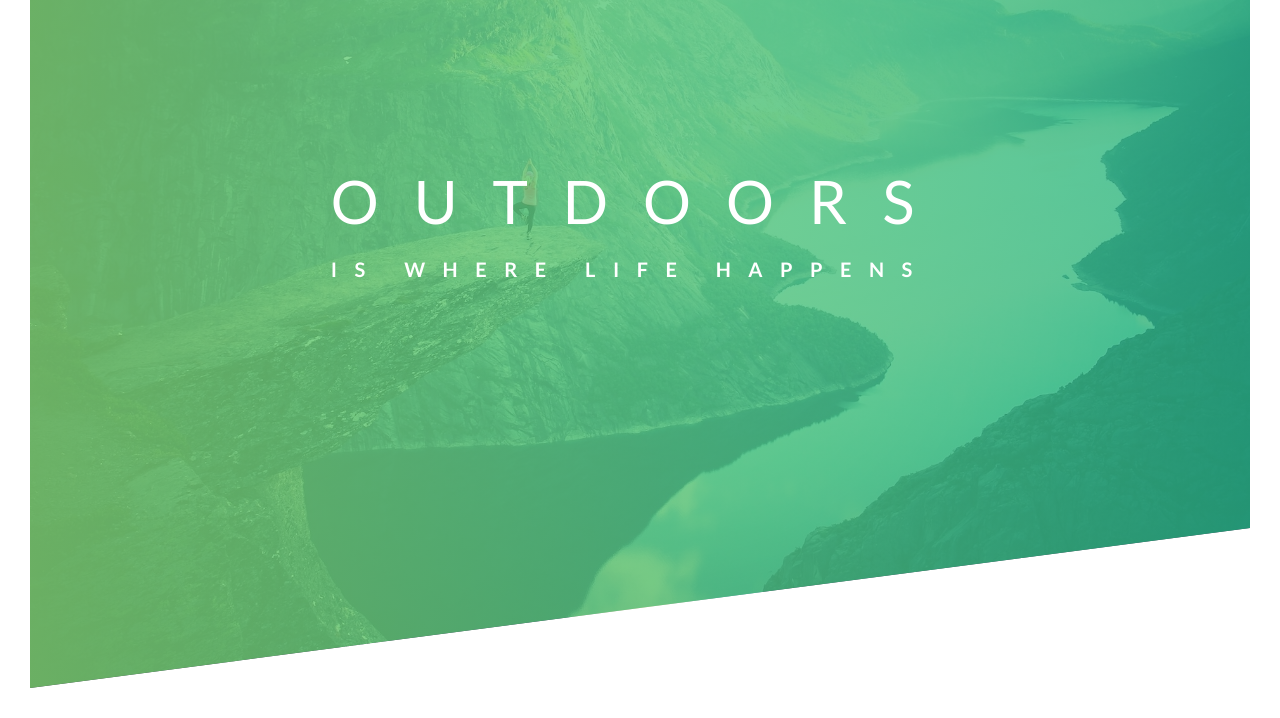
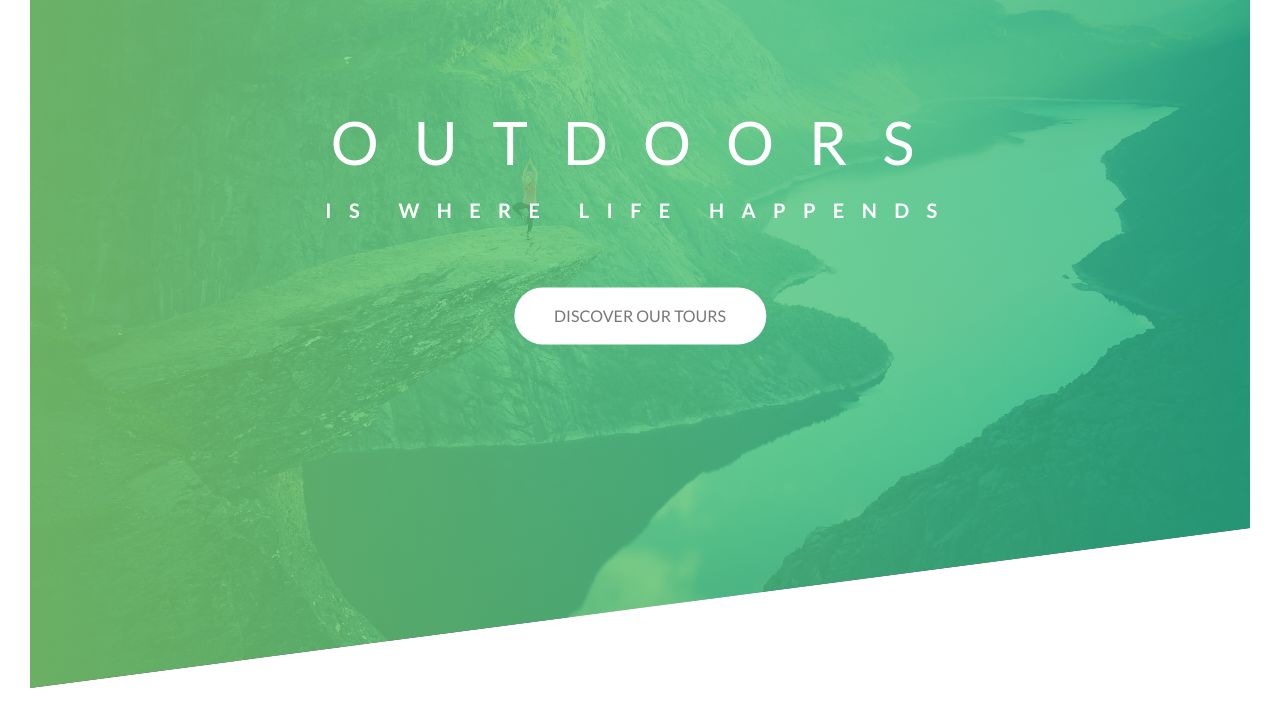
Before and after one commit to Payoshika/css_advance, a plain HTML site: page Natours/starter/index.html in a window 1280 px wide. Shown: the part 102-820 px from the top of the page. Drawn offline with Linux system fonts and the light colour scheme; files that its build step writes are made by us from their sources.

Commit message:
inported

```diff
--- a/Natours/starter/css/style.css
+++ b/Natours/starter/css/style.css
@@ -29,6 +29,49 @@ body {
     clip-path: polygon(0 0, 100% 0, 100% 75vh, 0 100%);
 }
 
+.logo-box {
+    position: absolute;
+    top: 40px;
+    left: 40px;
+}
+
+.text-box {
+    position: absolute;
+    top: 40%;
+    left: 50%;
+    transform: translate(-50%, -50%);
+    text-align: center;
+}
+
+.heading-primary-main {
+    display: block;
+    color: #fff;
+    text-transform: uppercase;
+    font-size: 60px;
+    font-weight: 400;
+    letter-spacing: 35px;
+    animation-name: moveInLeft;
+    animation-duration: 1s;
+    animation-timing-function: ease-out;
+    animation-name: moveInLeft;
+    animation-duration: 1s;
+    backface-visibility: hidden;
+}
+
+.heading-primary-sub {
+    display: block;
+    color: #fff;
+    text-transform: uppercase;
+    font-size: 20px;
+    font-weight: 700;
+    letter-spacing: 17.4px;
+    animation: moveInRight 1s ease-out;
+    margin-bottom: 60px;
+    /* animation-timing-function: ease-out; */
+    /* animation-iteration-count: 3; */
+    /* animation-delay: 3s; */
+}
+
 .logo-box{
     position: absolute;
     top: 40px;
@@ -39,28 +82,56 @@ body {
     height: 35px;
 }
 
-.text-box{
-    position: absolute;
-    top:40%;
-    left:50%;
-    transform: translate(-50% , -50%);
+/* appear from the left */
+@keyframes moveInLeft {
+    0%{
+        opacity: 0;
+        transform: translateX(-100px);
+    }
+    80%{
+        transform: translateX(10px);
+    }
+    100%{
+        opacity: 1;
+        transform: translateX((0));
+    }
 }
 
-.heading-primary{
-    color: #fff;
-    text-transform: uppercase;
+@keyframes moveInRight {
+    0%{
+        opacity: 0;
+        transform: translateX(100px);
+    }
+    80%{
+        transform: translateX(-10px);
+    }
+    100%{
+        opacity: 1;
+        transform: translateX((0));
+    }
 }
 
-.heading-primary-main{
-    display: block;
-    font-size: 60px;
-    font-weight: 400;
-    letter-spacing: 35px;
+.btn:link,
+.btn:visited {
+    text-transform: uppercase;
+    text-decoration: none;
+    padding: 15px 40px;
+    display: inline-block;
+    border-radius: 100px;
+    transition: all .2s;
 }
 
-.heading-primary-sub{
-    display: block;
-    font-size: 20px;
-    font-weight: 700;
-    letter-spacing: 17.5px;
+.btn:hover{
+    transform: translateY(-3px);
+    box-shadow: 0 10px 20px rgba(0,0,0,0.2);
 }
+
+.btn:active{
+    transform: translateY(-1px);
+    box-shadow: 0 5px 10px rgba(0,0,0,0.2);
+
+}
+.btn-white{
+    background-color: #fff;
+    color: #777;
+}
--- a/Natours/starter/index.html
+++ b/Natours/starter/index.html
@@ -18,10 +18,11 @@
             <img src="img/logo-white.png" alt="Logo" class="logo">
         </div>
         <div class="text-box">
-            <h1 class="heading-primary">
-                <span class="heading-primary-main">OUTDOORS</span>
-                <span class="heading-primary-sub">is where life happens</span>
+            <h1>
+                <span class="heading-primary-main">outdoors</span>
+                <span class="heading-primary-sub">is where life happends</span>
             </h1>
+            <a href="#" class="btn btn-white">Discover our tours</a>
         </div>
         </header>
     </body>
```
Also changed, not shown: 2 other files.
